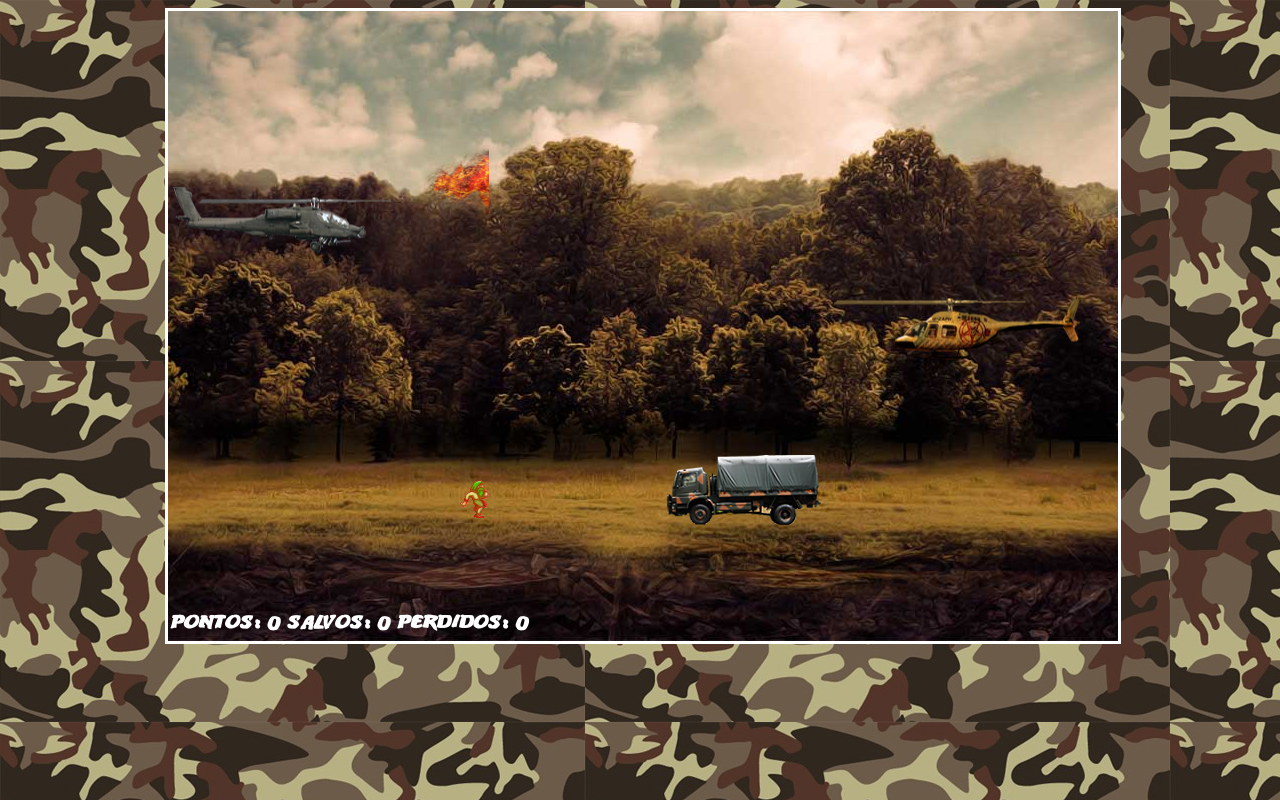
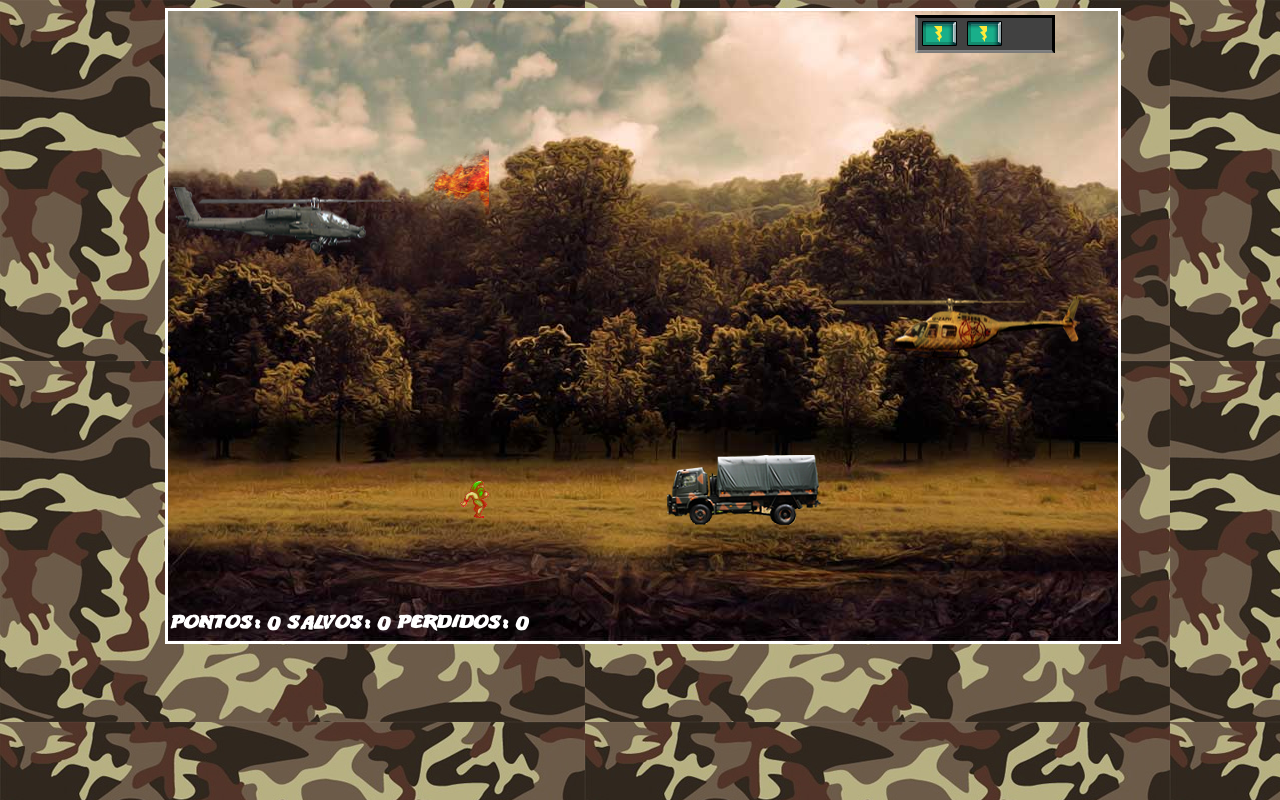
Before and after one commit to AntonioWSousa/jogo-resgate, a plain HTML site: page index.html in a window 1280 px wide. Both pictures are taken after a click on the element 643 px from the left and 221 px from the top of the page. Drawn offline with Linux system fonts and the light colour scheme.

Commit message:
Create Energy Bar

```diff
--- a/css/style.css
+++ b/css/style.css
@@ -287,3 +287,11 @@ h2 {
   font-size: 20px;
   color: #FFF
 }
+
+#energia {
+  width: 140px;
+  height: 38px;
+  position: absolute;
+  left: 750px;
+  top: 7px;
+}
--- a/js/main.js
+++ b/js/main.js
@@ -7,6 +7,7 @@ function start() { // Inicio da função start()
   $("#fundoGame").append("<div id='inimigo2'></div>");
   $("#fundoGame").append("<div id='amigo' class='anima3'></div>");
   $("#fundoGame").append("<div id='placar'></div>");
+  $("#fundoGame").append("<div id='energia'></div>");
 
   //Principais variáveis do jogo
 
@@ -15,6 +16,7 @@ function start() { // Inicio da função start()
   var pontos = 0;
   var salvos = 0;
   var perdidos = 0;
+  var energiaAtual = 3;
   var jogo = {}
   var velocidade = 5;
   var posicaoY = parseInt(Math.random() * 334);
@@ -50,6 +52,7 @@ function start() { // Inicio da função start()
     moveamigo();
     colisao();
     placar();
+    energia();
 
   } // Fim da função loop()
 
@@ -177,7 +180,7 @@ function start() { // Inicio da função start()
     // jogador com o inimigo1
 
     if (colisao1.length > 0) {
-
+      energiaAtual--;
       inimigo1X = parseInt($("#inimigo1").css("left"));
       inimigo1Y = parseInt($("#inimigo1").css("top"));
       explosao1(inimigo1X, inimigo1Y);
@@ -189,7 +192,7 @@ function start() { // Inicio da função start()
 
     // jogador com o inimigo2
     if (colisao2.length > 0) {
-
+      energiaAtual--;
       inimigo2X = parseInt($("#inimigo2").css("left"));
       inimigo2Y = parseInt($("#inimigo2").css("top"));
       explosao2(inimigo2X, inimigo2Y);
@@ -359,5 +362,34 @@ function start() { // Inicio da função start()
 
   } //fim da função placar()
 
+  //Barra de energia
+
+  function energia() {
+
+    if (energiaAtual == 3) {
+
+      $("#energia").css("background-image", "url(img/energia3.png)");
+    }
+
+    if (energiaAtual == 2) {
+
+      $("#energia").css("background-image", "url(img/energia2.png)");
+    }
+
+    if (energiaAtual == 1) {
+
+      $("#energia").css("background-image", "url(img/energia1.png)");
+    }
+
+    if (energiaAtual == 0) {
+
+      $("#energia").css("background-image", "url(img/energia0.png)");
+
+      //Game Over
+      //PS: Quando o jogo é executado em modo offline, é comum que, em algumas execuções, a imagem de fundo da div 'energia' oscile (pisque).
+    }
+
+  } // Fim da função energia()
+
 
 } // Fim da função start
```
